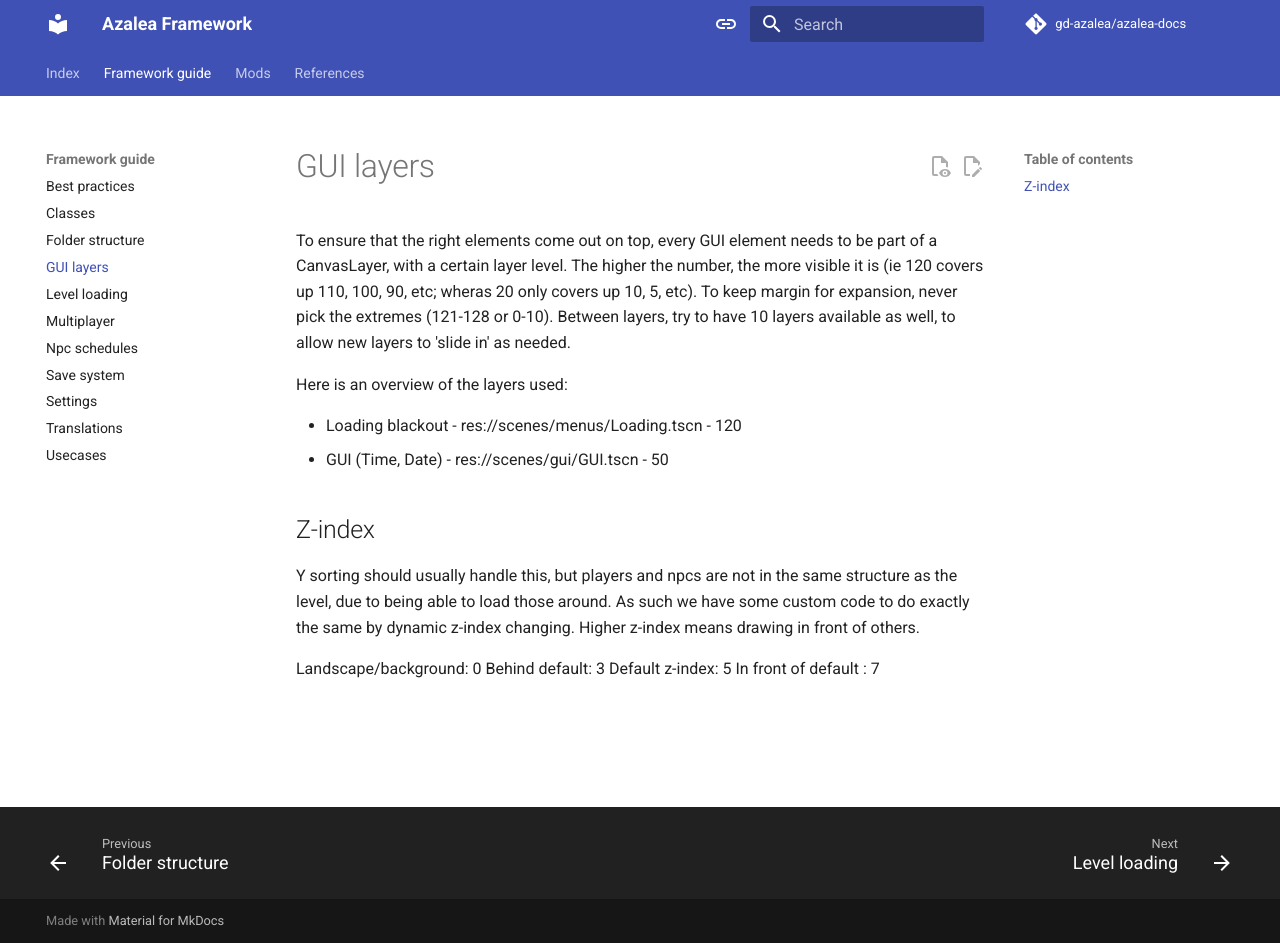
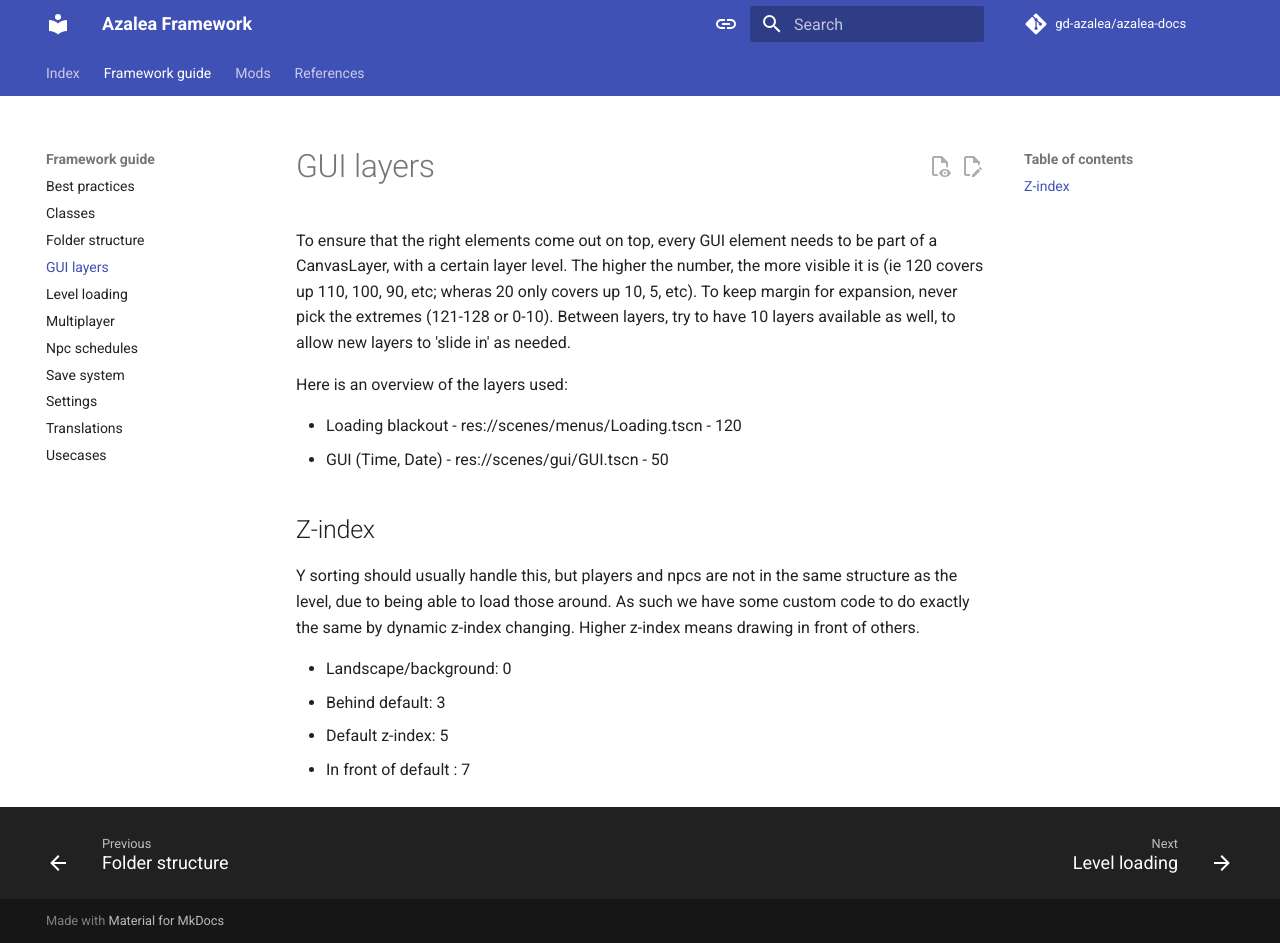
Before and after one commit to gd-azalea/azalea-docs, an MkDocs documentation site: the page built from docs/framework-guide/gui-layers.md, in a window 1280 px wide and 943 px high. Built offline with MkDocs 1.6.1 and Material for MkDocs 9.7.7, drawn with Linux system fonts in a browser that asks for light colours; comment, search, counter and statistics services are not loaded.

```diff
--- a/docs/framework-guide/gui-layers.md
+++ b/docs/framework-guide/gui-layers.md
@@ -11,7 +11,7 @@ Here is an overview of the layers used:
 
 Y sorting should usually handle this, but players and npcs are not in the same structure as the level, due to being able to load those around. As such we have some custom code to do exactly the same by dynamic z-index changing. Higher z-index means drawing in front of others.
 
-Landscape/background: 0
-Behind default: 3
-Default z-index: 5
-In front of default : 7
+- Landscape/background: 0
+- Behind default: 3
+- Default z-index: 5
+- In front of default : 7
```
